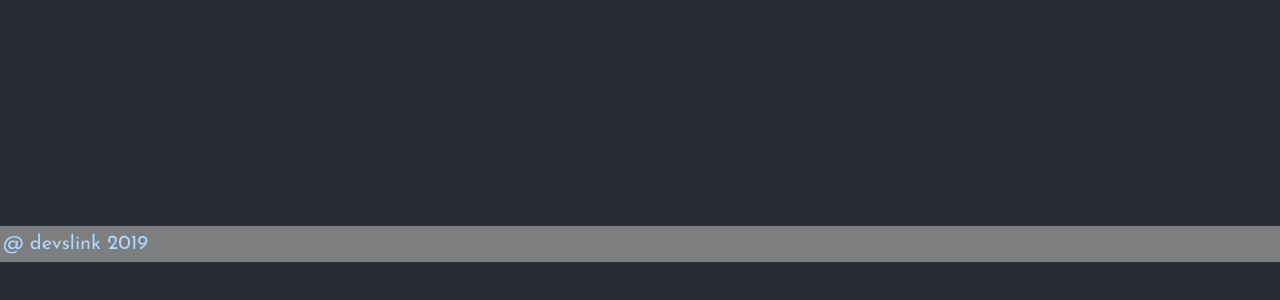
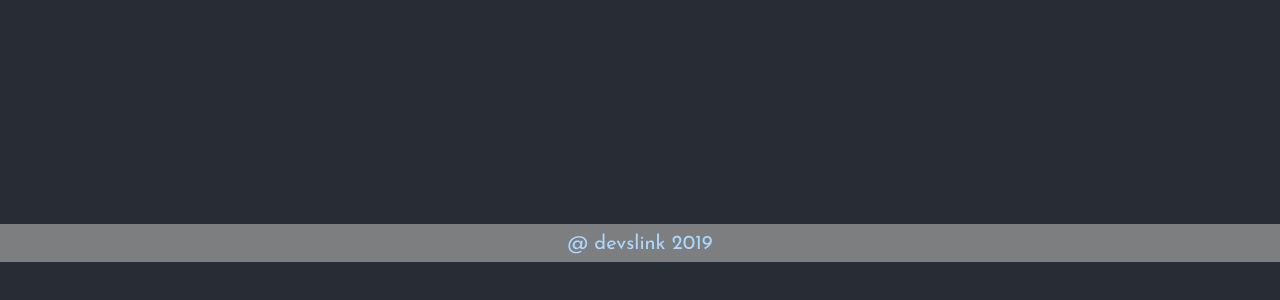
Before and after one commit to LAyers45/devsLink, a React (Create React App) app: page /signin in a window 1280 px wide. Shown: the part 538-838 px from the top of the page. Built offline with nearby package versions, Linux system fonts and the light colour scheme.

Commit message:
fixed the footer style to be consistent

```diff
--- a/src/components/Footer/Footer.css
+++ b/src/components/Footer/Footer.css
@@ -3,15 +3,18 @@
     color:#282c34;
     font-size: 20px;
     bottom:0;
-  }
-
-  .footer span {
-    font-family: 'Josefin Sans', sans-serif;
     position: absolute;
-    color:#add8ff;
-    bottom: 0;
+    bottom:0;
     left: 0;
     right: 0;
     padding: 3px;
     background:#7D7E80;
+    text-align: center;
   }
+
+  span {
+    font-family: 'Josefin Sans', sans-serif;
+
+    color:#add8ff;
+
+  }
--- a/src/components/Footer/Footer.js
+++ b/src/components/Footer/Footer.js
@@ -1,5 +1,5 @@
 import React from "react";
-import styles from "./Footer.css";
+import "./Footer.css"
 
 
 
```
